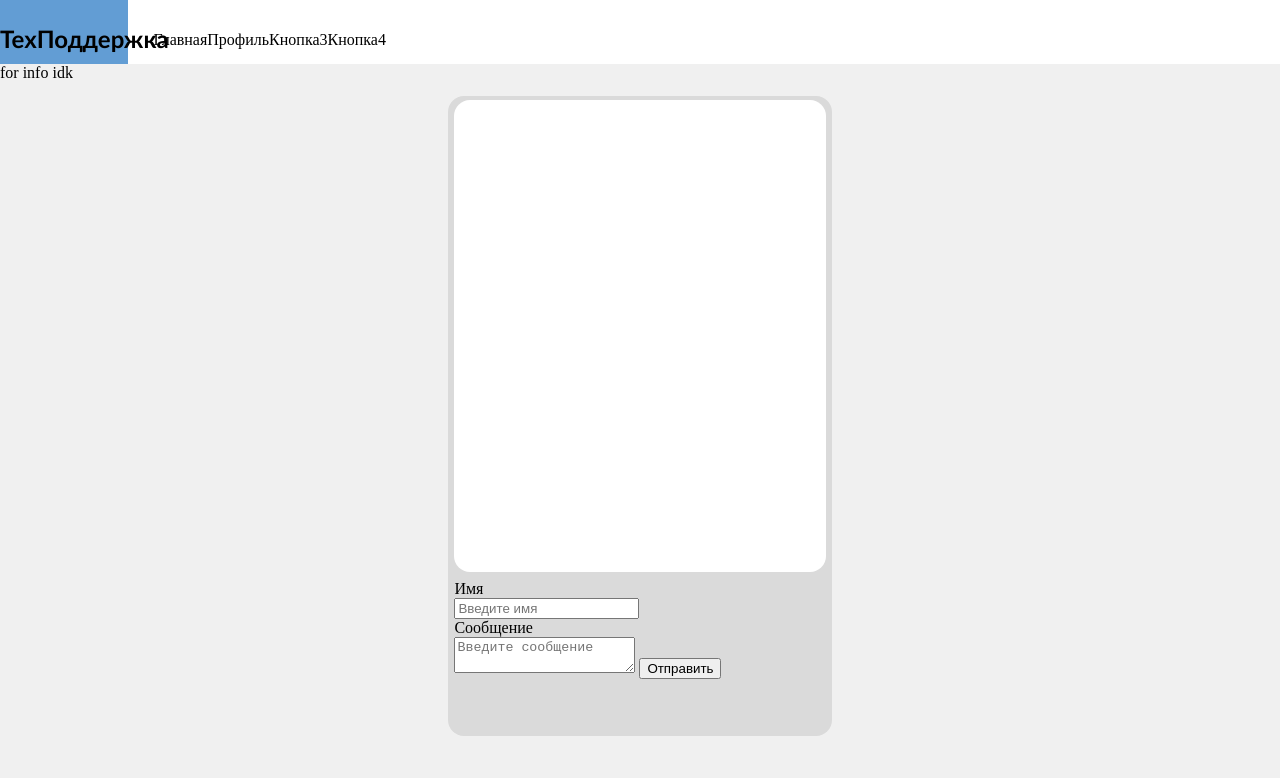
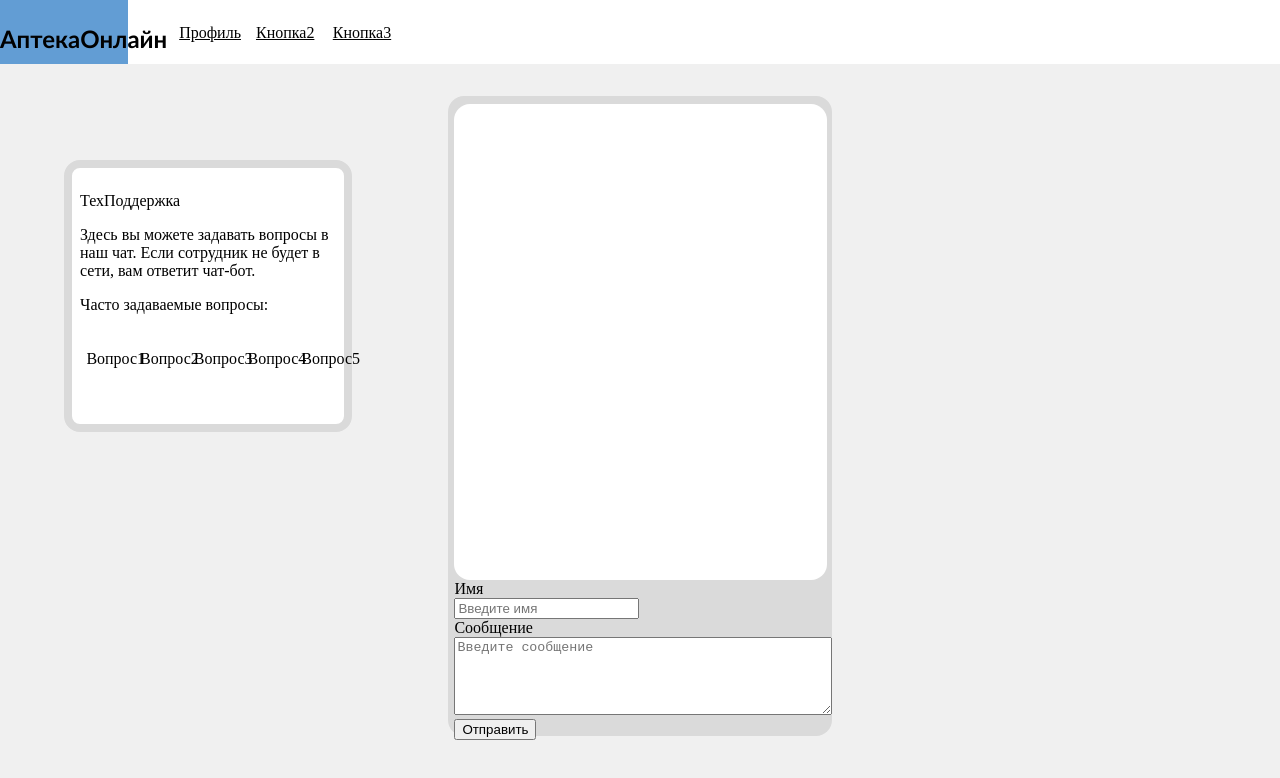
Before and after one commit to Virus36010/apteka-online-project, a website: page public/help-chat.html in a window 1280 px wide. Drawn offline with nearby package versions, Linux system fonts and the light colour scheme; no server answers.

Commit message:
Add files via upload

```diff
--- a/package.json
+++ b/package.json
@@ -9,6 +9,7 @@
   "license": "ISC",
   "dependencies": {
     "express": "^4.18.2",
+    "git": "^0.1.5",
     "socket.io": "^4.7.2"
   },
   "description": ""
--- a/public/help-chat.css
+++ b/public/help-chat.css
@@ -27,7 +27,7 @@ content{
 
   display: inline;
 }
-.titlediv{
+div.title{
   background-color: rgb(98, 157, 212);
 
   width: 10vw;
@@ -39,16 +39,47 @@ content{
 
   margin-top: auto;
 }
-.title{
+p.title{
   font-size: 3vh;
   font-weight: bold;
   font-family: 'Gill Sans', 'Gill Sans MT', Calibri, 'Trebuchet MS', sans-serif;
 }
+.title:hover{
+  cursor: pointer;
+}
 .headerButton{
-
+  width: 4vw;
+  height: 4vh;
+  margin-left: 2vw;
+  text-decoration: underline;
+}
+.headerButton:hover{
+  color: brown;
+  cursor: pointer;
 }
 .info{
+  width: 20vw;
+  height: 30vh;
+  position: fixed;
+  top: 20vh;
+  left: 5vw;
 
+  background-color: white;
+  border-radius: 2vh;
+  border-color: rgb(218, 218, 218);
+  border-width: 1vh;
+  border-style:solid;
+  padding: 1vh;
+}
+.quisteonPad{
+  display: flex;
+  text-align: center;
+  padding: 0.5vh 0 0 0.3vw;
+}
+.quisteon{
+  width: 4vw;
+  height: 1vh;
+  margin-left: 0.2vw;
 }
 
 .outchat{
@@ -62,11 +93,13 @@ content{
   border-radius: 2vh;
 }
 .chat{
-  width: 29vw;
-  height: 59vh;
+  width: 28.5vw;
+  height: 58.5vh;
   position: fixed;
-  top: 12.5vh;
+  top: 13vh;
   left: 35.5vw;
+
+  padding: 0.5vh 0.5vh 0.5vh 0.5vh;
 
   background-color: white;
   border-radius: 2vh;
@@ -80,3 +113,10 @@ content{
   top: 72.5vh;
   left: 35.5vw;
 }
+.newmessage{
+  width: 29vw;
+  height: 9vh;
+  overflow: auto;
+  max-width: 29vw;
+  max-height: 9vh;
+}
--- a/public/help-chat.html
+++ b/public/help-chat.html
@@ -8,16 +8,24 @@
 </head>
 <body>
   <header>
-    <div class="titlediv"><p class="title">ТехПоддержка</p></div>
-    <p class="headerButton" id="HomeButton">Главная</p>
+    <div class="title"><p class="title">АптекаОнлайн</p></div>
     <p class="headerButton" id="profile">Профиль</p>
 
+    <p class="headerButton" id="headerButton2">Кнопка2</p>
     <p class="headerButton" id="headerButton3">Кнопка3</p>
-    <p class="headerButton" id="headerButton4">Кнопка4</p>
   </header>
   <content>
     <div class="info">
-      for info idk
+      <p>ТехПоддержка</p>
+      <p>Здесь вы можете задавать вопросы в наш чат. Если сотрудник не будет в сети, вам ответит чат-бот.</p>
+      <p>Часто задаваемые вопросы:</p>
+      <div class="quisteonPad">
+        <p class="quisteon">Вопрос1</p>
+        <p class="quisteon">Вопрос2</p>
+        <p class="quisteon">Вопрос3</p>
+        <p class="quisteon">Вопрос4</p>
+        <p class="quisteon">Вопрос5</p>
+      </div>
     </div>
     <div class="outchat">
       <div class="chat" id="chat-all-messages">
@@ -28,7 +36,7 @@
         <input type="text" name="name" id="name" placeholder="Введите имя" class="form-control">
         <br>
         <label for="message">Сообщение</label><br>
-        <textarea type="text" placeholder="Введите сообщение" id="textarea-message" class="newmassage"></textarea>
+        <textarea type="text" placeholder="Введите сообщение" id="textarea-message" class="newmessage"></textarea>
 
         <input type="submit" value="Отправить" class="sendMessage">
       </form>
@@ -46,6 +54,8 @@
       let $all_message = $("#chat-all-messages")
 
       $form.submit(function(event){
+        //if ($name.value == ""){break}
+        //if ($textarea.value == ""){break}
         event.preventDefault();
         socket.emit('send mess',{mess:$textarea.val(), name:$name.val()})
         $textarea.val('');
--- a/public/help-chat.js
+++ b/public/help-chat.js
@@ -0,0 +1,13 @@
+
+let homeButton = document.getElementById("homeButton")
+homeButton.addEventListener("click", function(){
+  window.location.href="apteca-main.html"
+})
+
+let headerButton2 = document.getElementById("headerButton2")
+let headerButton3 = document.getElementById("headerButton3")
+
+let profButton = document.getElementById("profile")
+profButton.addEventListener("click", function(){
+
+})
```
Also changed, not shown: 1 other file.
